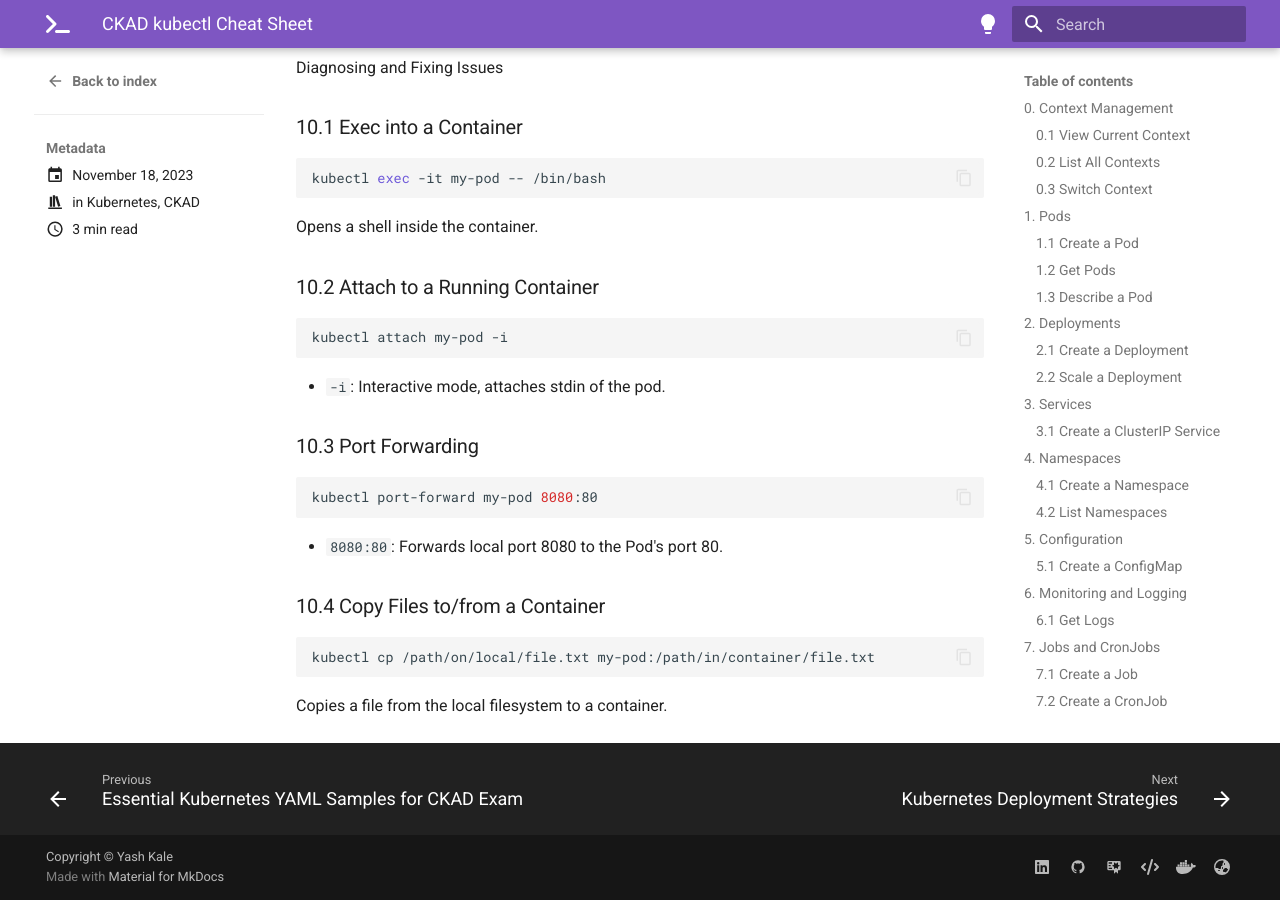
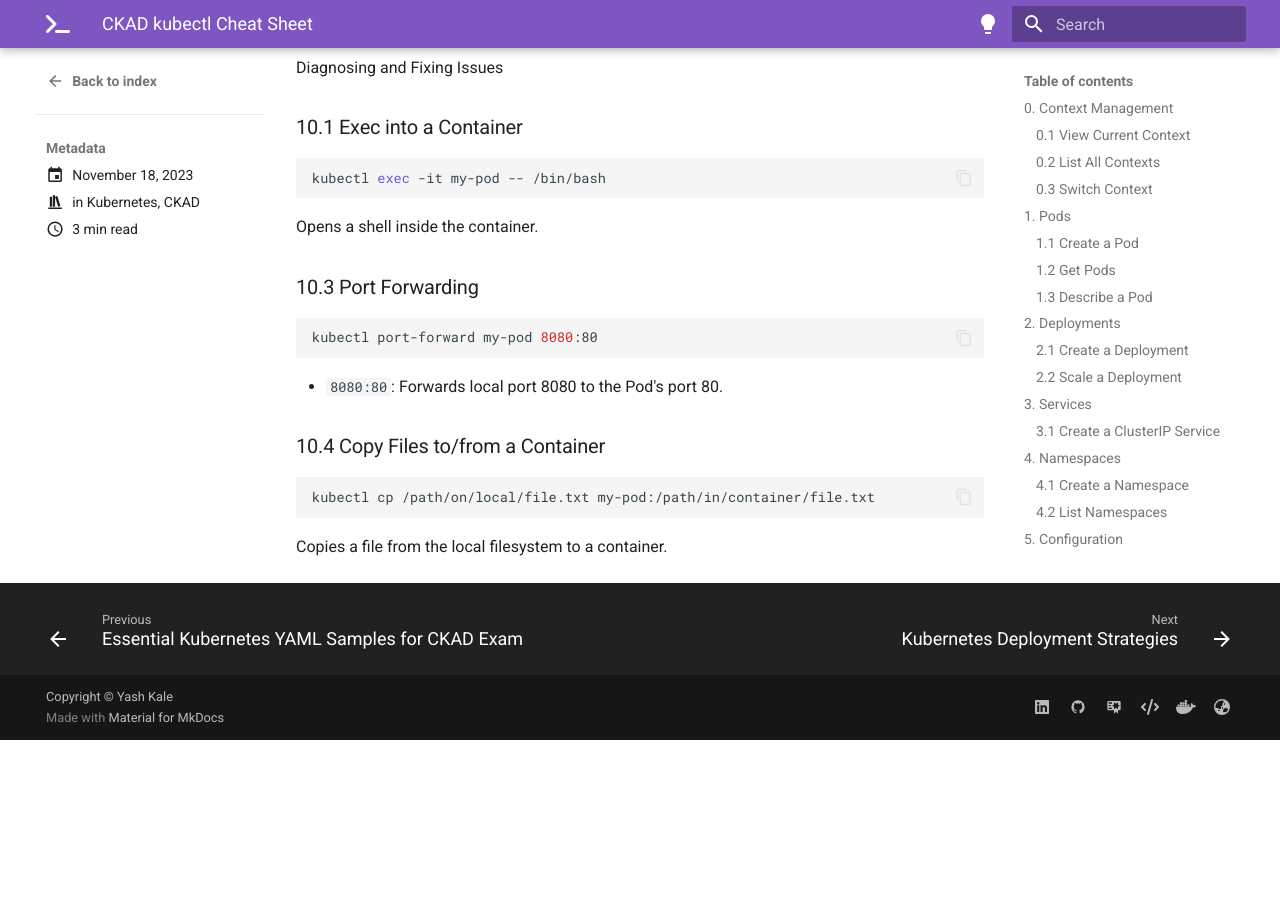
Before and after one commit to imyashkale/portfolio, an MkDocs documentation site: the page built from docs/blog/posts/ckad-cheat-sheet.md, in a window 1280 px wide and 900 px high, scrolled down 4398 px. Built offline with MkDocs 1.6.1 and Material for MkDocs 9.7.7, drawn with Linux system fonts in a browser that asks for light colours; after the commit the page ends 5138 px from its top, so only the background shows below that.

Commit message:
CKAD Cheatsheet Command Fixed

````diff
--- a/docs/blog/posts/ckad-cheat-sheet.md
+++ b/docs/blog/posts/ckad-cheat-sheet.md
@@ -205,14 +205,6 @@ kubectl exec -it my-pod -- /bin/bash
 
 Opens a shell inside the container.
 
-### 10.2 Attach to a Running Container
-
-```bash
-kubectl attach my-pod -i
-```
-
-- `-i`: Interactive mode, attaches stdin of the pod.
-
 ### 10.3 Port Forwarding
 
 ```bash
````
